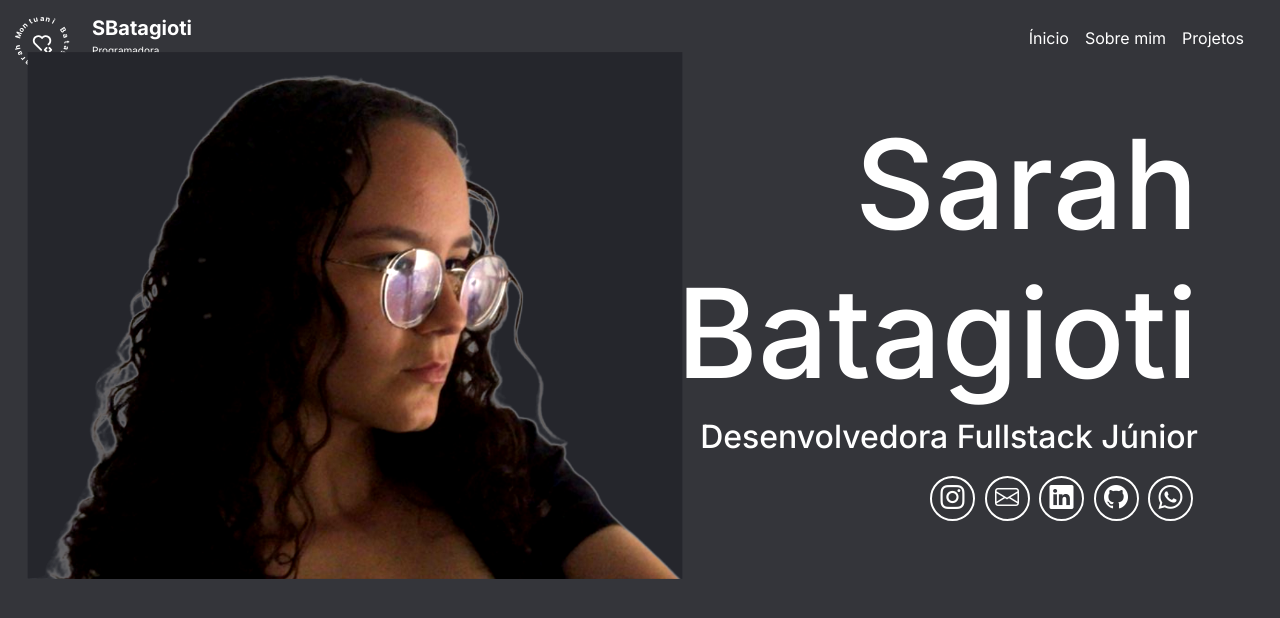
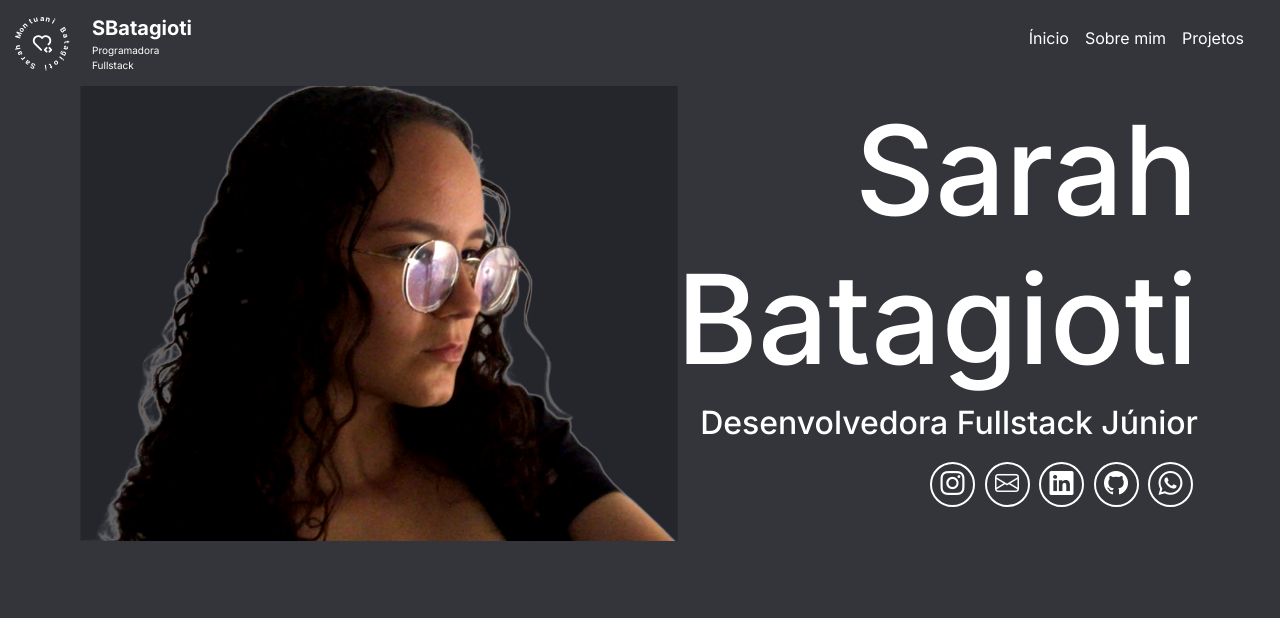
Before and after one commit to SarahBatagioti/portfolio_digital, a Flask app: page / in a window 1280 px wide. Shown: the top 618 px of the page. Run offline with Flask 3, Linux system fonts and the light colour scheme.

Commit message:
Ajuste foto do hero section - Início

```diff
--- a/api/static/css/style.css
+++ b/api/static/css/style.css
@@ -21,6 +21,11 @@
 }
 
 /* HEADER */
+
+.navbar {
+    position: relative;
+    z-index: 1; /* Define a barra de navegação acima da imagem */
+}
 
 .navbar-brand {
     display: flex;
@@ -53,9 +58,12 @@
   }
 
   .hero-section img {
+    max-height: 400px;
     max-width: 100%;
     transform: scale(1.2);
     filter: contrast(120%);
+    position: relative;
+    z-index: 0;
   }
 
   .name {
@@ -84,13 +92,6 @@
     color: #fff;
     font-size: 24px;
   }
-
-  .social-icons a :hover {
-    border-radius: 50%;
-    border: 2px solid #C0866C;
-    color: #C0866C;
-  }
-
   .col-lg-6{
     text-align: right;
   }
```
